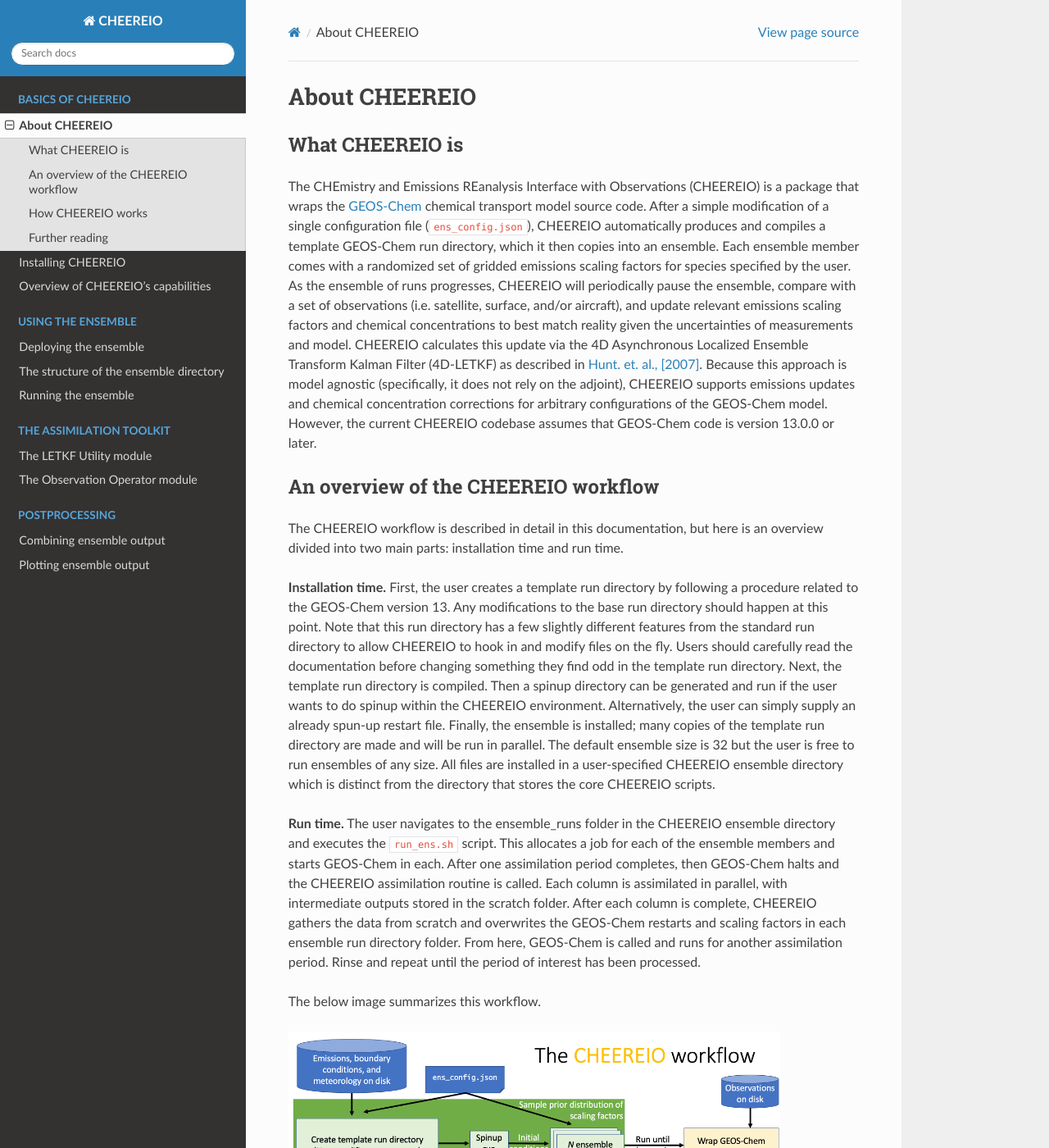
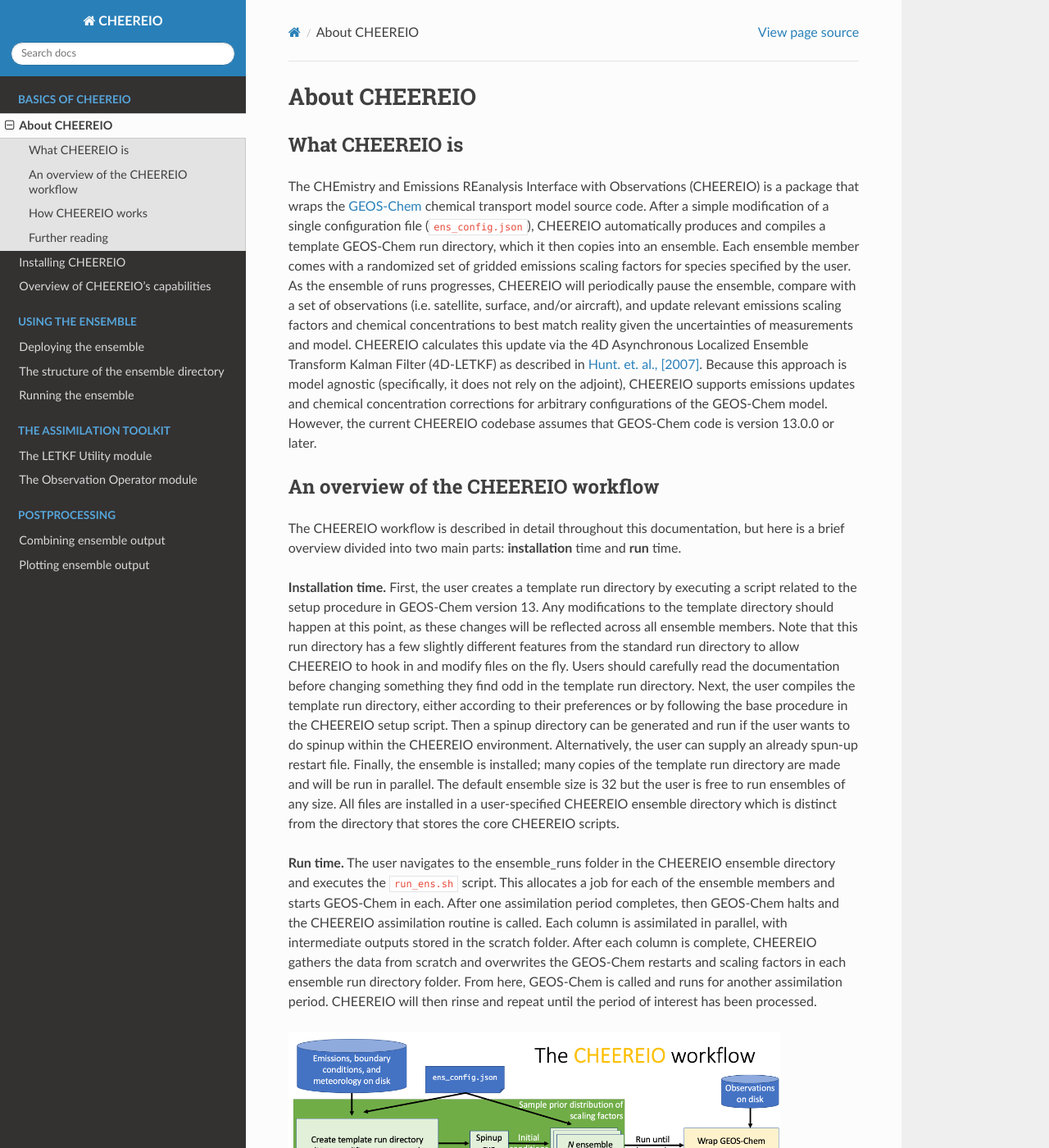
Before and after one commit to drewpendergrass/CHEEREIO, a Sphinx documentation site: the page built from docs/About-CHEEREIO.rst, in a window 1280 px wide and 1400 px high. Shown: the whole window at 82% size. Built offline with Sphinx 7.4.7 and the Read the Docs theme 2.0.0, drawn with Linux system fonts in a browser that asks for light colours.

Commit message:
grammar fix

```diff
--- a/docs/About-CHEEREIO.rst
+++ b/docs/About-CHEEREIO.rst
@@ -9,13 +9,11 @@
 An overview of the CHEEREIO workflow
 -----------------------------
 
-The CHEEREIO workflow is described in detail in this documentation, but here is an overview divided into two main parts: installation time and run time.
+The CHEEREIO workflow is described in detail throughout this documentation, but here is a brief overview divided into two main parts: **installation** time and **run** time.
 
-**Installation time.** First, the user creates a template run directory by following a procedure related to the GEOS-Chem version 13. Any modifications to the base run directory should happen at this point. Note that this run directory has a few slightly different features from the standard run directory to allow CHEEREIO to hook in and modify files on the fly. Users should carefully read the documentation before changing something they find odd in the template run directory. Next, the template run directory is compiled. Then a spinup directory can be generated and run if the user wants to do spinup within the CHEEREIO environment. Alternatively, the user can simply supply an already spun-up restart file. Finally, the ensemble is installed; many copies of the template run directory are made and will be run in parallel. The default ensemble size is 32 but the user is free to run ensembles of any size. All files are installed in a user-specified CHEEREIO ensemble directory which is distinct from the directory that stores the core CHEEREIO scripts.
+**Installation time.** First, the user creates a template run directory by executing a script related to the setup procedure in GEOS-Chem version 13. Any modifications to the template directory should happen at this point, as these changes will be reflected across all ensemble members. Note that this run directory has a few slightly different features from the standard run directory to allow CHEEREIO to hook in and modify files on the fly. Users should carefully read the documentation before changing something they find odd in the template run directory. Next, the user compiles the template run directory, either according to their preferences or by following the base procedure in the CHEEREIO setup script. Then a spinup directory can be generated and run if the user wants to do spinup within the CHEEREIO environment. Alternatively, the user can  supply an already spun-up restart file. Finally, the ensemble is installed; many copies of the template run directory are made and will be run in parallel. The default ensemble size is 32 but the user is free to run ensembles of any size. All files are installed in a user-specified CHEEREIO ensemble directory which is distinct from the directory that stores the core CHEEREIO scripts.
 
-**Run time.** The user navigates to the ensemble_runs folder in the CHEEREIO ensemble directory and executes the ``run_ens.sh`` script. This allocates a job for each of the ensemble members and starts GEOS-Chem in each. After one assimilation period completes, then GEOS-Chem halts and the CHEEREIO assimilation routine is called. Each column is assimilated in parallel, with intermediate outputs stored in the scratch folder. After each column is complete, CHEEREIO gathers the data from scratch and overwrites the GEOS-Chem restarts and scaling factors in each ensemble run directory folder. From here, GEOS-Chem is called and runs for another assimilation period. Rinse and repeat until the period of interest has been processed.
-
-The below image summarizes this workflow.
+**Run time.** The user navigates to the ensemble_runs folder in the CHEEREIO ensemble directory and executes the ``run_ens.sh`` script. This allocates a job for each of the ensemble members and starts GEOS-Chem in each. After one assimilation period completes, then GEOS-Chem halts and the CHEEREIO assimilation routine is called. Each column is assimilated in parallel, with intermediate outputs stored in the scratch folder. After each column is complete, CHEEREIO gathers the data from scratch and overwrites the GEOS-Chem restarts and scaling factors in each ensemble run directory folder. From here, GEOS-Chem is called and runs for another assimilation period. CHEEREIO will then rinse and repeat until the period of interest has been processed.
 
 .. image:: cheereio_workflow.png
   :width: 600
```
